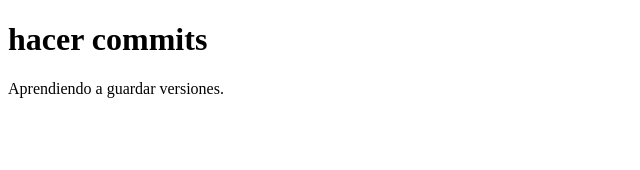
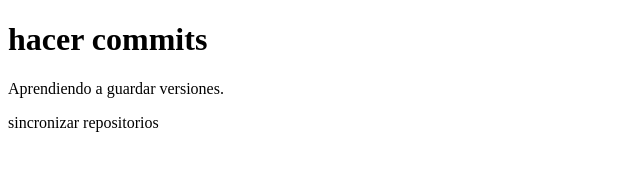
Before and after one commit to mava0299/new-repo, a plain HTML site: page index.html in a window 1280 px wide. Shown: the whole page, without its empty margins (0-640 px from the left). Drawn offline with Linux system fonts and the light colour scheme.

Commit message:
add p tag

```diff
--- a/index.html
+++ b/index.html
@@ -10,6 +10,7 @@
 <body>
     <h1>hacer commits</h1>
     <p>Aprendiendo a guardar versiones.</p>
+    <p>sincronizar repositorios</p>
 </body>
 
 </html>
```
